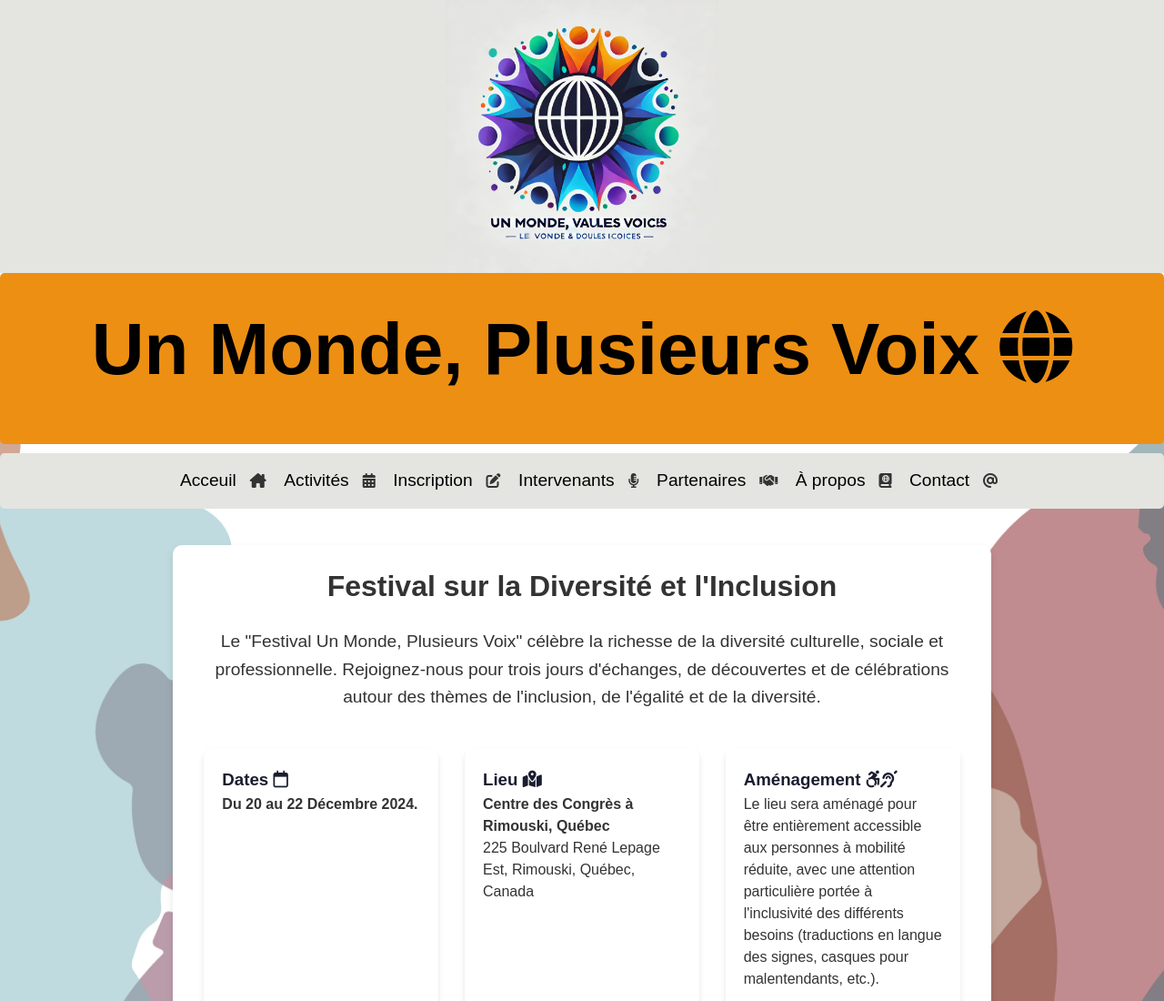
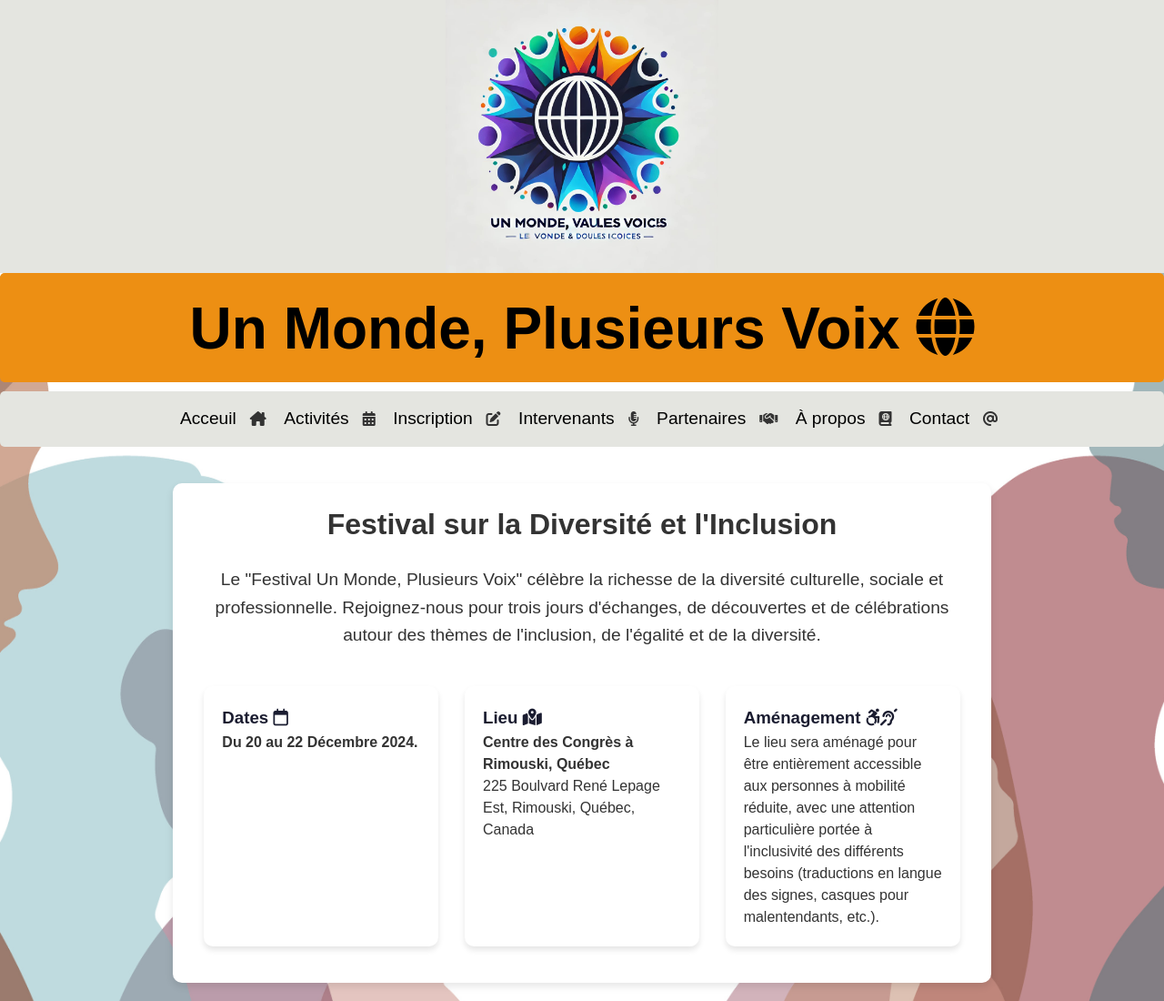
Before and after one commit to Es3n13/TP_Intro, a plain HTML site: page index.html in a window 1280 px wide. Shown: the top 1100 px of the page at 91% size. Drawn offline with Linux system fonts and the light colour scheme.

Commit message:
Add files via upload

```diff
--- a/Visual.css
+++ b/Visual.css
@@ -40,10 +40,11 @@ header {
     font-size: small;
     background-color: #ed8f13;
     color:black ;
-    padding: 20px;
+    padding: 10px;
     text-align: center;
-    font-size: 2.5em;
+    font-size: 2.0em;
     border-radius: 5px;
+    height: 120px;
 }
 
 /* Barre de navigation */
--- a/index.html
+++ b/index.html
@@ -16,7 +16,7 @@
     </header>
 
         <div class = "festival">
-            <h2>Un Monde, Plusieurs Voix <i class="fa-solid fa-globe"></i></h2>
+            <h1>Un Monde, Plusieurs Voix <i class="fa-solid fa-globe"></i></h1>
         </div>
             <nav>
                 <a href="index.html">Acceuil</a><i class="fa-solid fa-house-chimney"></i>
```
